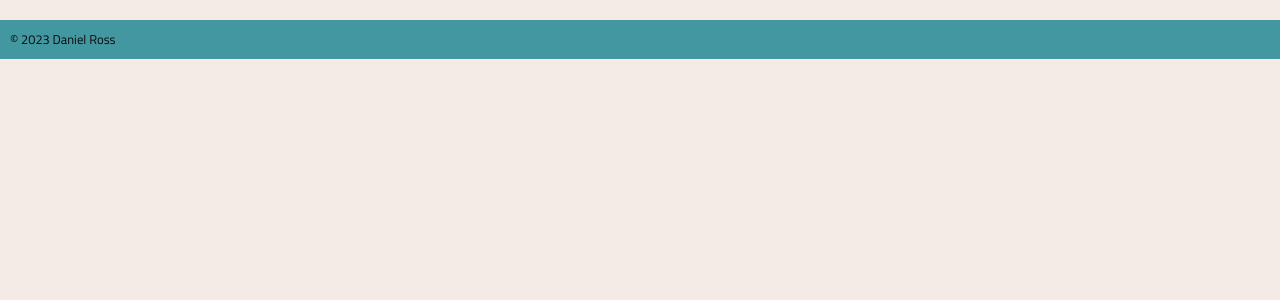
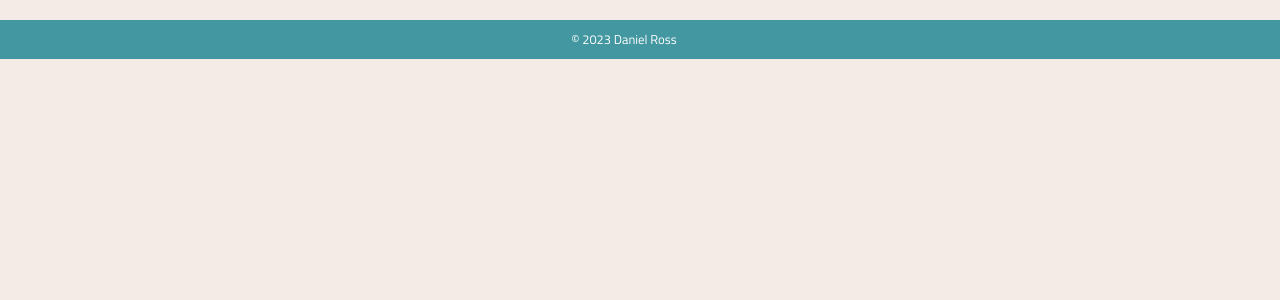
Before and after one commit to DanRoss88/Cover-Letter, a Next.js app in the folder cover-letter/: page /components/Footer in a window 1280 px wide. Shown: the top 300 px of the page. Built offline with nearby package versions, Linux system fonts and the light colour scheme.

Commit message:
corrections made

```diff
--- a/cover-letter/styles/globals.css
+++ b/cover-letter/styles/globals.css
@@ -159,6 +159,7 @@ body {
   justify-content: flex-end;
   list-style: none;
   margin-left: 1rem;
+  margin-right: 1rem;
   padding: 0;
   align-items: right;
   width: 100%;
@@ -169,7 +170,7 @@ body {
   justify-content: flex-start;
   text-shadow: #2f5061 0px 0px 10px;
   padding-left: 4rem;
-  width: 100%;
+  width: 90%;
 }
 
 .logo-name h1 {
@@ -187,18 +188,14 @@ body {
   text-decoration: none;
   margin: 1rem;
   padding: 5px 10px;
-  border-radius: 45px;
+  /* border-radius: 45px; */
   font-size: 1.1rem;
   font-weight: var(--font-weight-secondary);
 }
 
 .navbar a:hover {
-  box-shadow: #2f5061 0px 0px 10px;
-}
-
-.navbar a.active {
-  background-color: #333;
-  color: #fff;
+  /* box-shadow: #2f5061 0px 0px 10px; */
+  color: var(--color-background);
 }
 
 /* header */
@@ -276,7 +273,6 @@ body {
   font-size: 1.3rem;
   font-family: var(--font-family-primary);
   font-weight: var(--font-weight-secondary);
-  font-style: oblique;
 }
 
 .about-card h2 {
@@ -572,9 +568,16 @@ body {
   size: 1.4rem;
 }
 
+.socials-links:hover {
+  color: var(--color-tertiary);
+}
+
 /* footer */
 
 .footer {
+  display: flex;
+  flex-direction: row;
+  justify-content: center;
   background-color: var(--color-secondary);
   padding: 10px;
   margin-top: 20px;
@@ -583,7 +586,7 @@ body {
 .footer p {
   font-size: 0.8rem;
   margin-right: 2rem;
-  color: var(--color-primary);
+  color: white;
 }
 
 /* hamburger */
```
